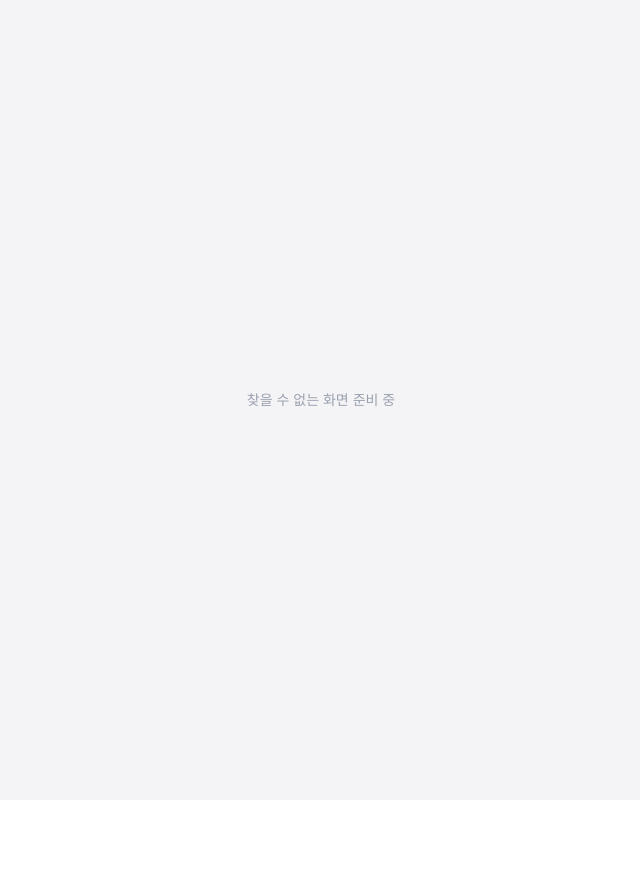
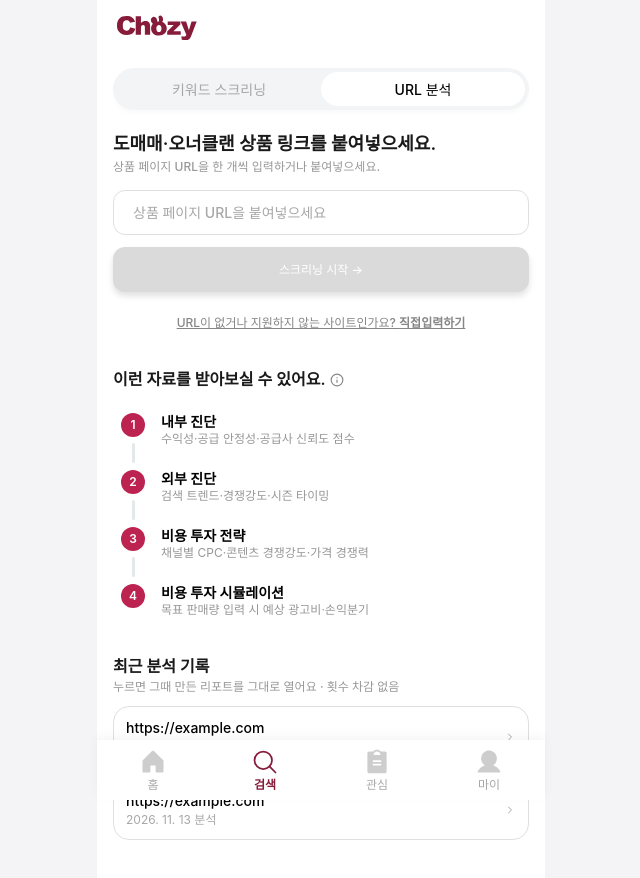
Before and after one commit to Chozy-dev/Chozy-Web, a React (Vite) app: page /search/url in a window 1280 px wide. Shown: the top 878 px of the page, without its empty margins (319-959 px from the left). Before the commit the page ends 800 px from the top, so only its background shows below. Built offline with nearby package versions, Linux system fonts and the light colour scheme; a web font is replaced by a local one.

Commit message:
feat: URL 분석 화면과 키워드 정밀 분석 흐름 연결

```diff
--- a/src/App.tsx
+++ b/src/App.tsx
@@ -3,6 +3,7 @@ import AppShell from "./layouts/AppShell";
 import TabLayout from "./layouts/TabLayout";
 import HomeScreen from "./pages/home/HomeScreen";
 import KeywordScreeningScreen from "./pages/search/KeywordScreeningScreen";
+import UrlAnalysisScreen from "./pages/search/UrlAnalysisScreen";
 import ScreeningResultsScreen from "./pages/search/ScreeningResultsScreen";
 import InterestScreen from "./pages/interest/InterestScreen";
 import NotificationsView from "./pages/notifications/NotificationsView";
@@ -33,6 +34,7 @@ export default function App() {
           <Route element={<TabLayout />}>
             <Route path="/" element={<HomeScreen />} />
             <Route path="/search" element={<KeywordScreeningScreen />} />
+            <Route path="/search/url" element={<UrlAnalysisScreen />} />
             <Route path="/search/results/:resultId?" element={<ScreeningResultsScreen />} />
             <Route element={<RequireSignIn />}>
               <Route path="/wishlist" element={<InterestScreen />} />
--- a/src/components/search/SearchModeTabs.tsx
+++ b/src/components/search/SearchModeTabs.tsx
@@ -1,24 +1,26 @@
+export type SearchMode = "keyword" | "url";
+
 interface SearchModeTabsProps {
-  onUrlAnalysis: () => void;
+  value: SearchMode;
+  onChange: (mode: SearchMode) => void;
 }
 
-export default function SearchModeTabs({ onUrlAnalysis }: SearchModeTabsProps) {
+const MODES: { value: SearchMode; label: string }[] = [{ value: "keyword", label: "키워드 스크리닝" }, { value: "url", label: "URL 분석" }];
+
+export default function SearchModeTabs({ value, onChange }: SearchModeTabsProps) {
   return (
     <nav aria-label="검색 방식" className="flex h-[42px] rounded-full bg-back p-1 shadow-[0px_4px_4px_rgba(0,0,0,0.02)]">
-      <button
-        type="button"
-        aria-current="page"
-        className="flex flex-1 items-center justify-center rounded-full bg-white text-sm leading-[17px] font-medium text-black1"
-      >
-        키워드 스크리닝
-      </button>
-      <button
-        type="button"
-        onClick={onUrlAnalysis}
-        className="flex flex-1 items-center justify-center rounded-full text-sm leading-[17px] text-gray1"
-      >
-        URL 분석
-      </button>
+      {MODES.map((mode) => (
+        <button
+          key={mode.value}
+          type="button"
+          aria-current={mode.value === value ? "page" : undefined}
+          onClick={() => { if (mode.value !== value) onChange(mode.value); }}
+          className={`flex flex-1 items-center justify-center rounded-full text-sm leading-[17px] ${mode.value === value ? "bg-white font-medium text-black1" : "font-normal text-gray1"}`}
+        >
+          {mode.label}
+        </button>
+      ))}
     </nav>
   );
 }
--- a/src/pages/search/KeywordScreeningScreen.tsx
+++ b/src/pages/search/KeywordScreeningScreen.tsx
@@ -1,7 +1,5 @@
-import { useCallback, useState } from "react";
 import { createSearchParams, useLocation, useNavigate } from "react-router";
-import logo from "../../assets/home/logo.svg";
-import Toast from "../../components/common/Toast";
+import SearchHeader from "../../components/search/SearchHeader";
 import KeywordScreeningForm from "../../components/search/KeywordScreeningForm";
 import RecentScreenings from "../../components/search/RecentScreenings";
 import SearchModeTabs from "../../components/search/SearchModeTabs";
@@ -10,8 +8,6 @@ import { RECENT_SCREENINGS } from "../../data/search";
 export default function KeywordScreeningScreen() {
   const navigate = useNavigate();
   const location = useLocation();
-  const [message, setMessage] = useState("");
-  const closeToast = useCallback(() => setMessage(""), []);
   const initialValue = typeof location.state?.keywordDraft === "string" ? location.state.keywordDraft : "";
 
   function startScreening(keywords: string[]) {
@@ -21,16 +17,11 @@ export default function KeywordScreeningScreen() {
 
   return (
     <main className="min-h-dvh bg-white pb-[calc(var(--compact-tab-bar-height)+env(safe-area-inset-bottom,0px)+24px)] text-black1">
-      <header className="flex h-[52px] items-start px-5 pt-3">
-        <h1>
-          <img src={logo} alt="Chozy" className="h-[29px] w-20" />
-          <span className="sr-only">키워드 스크리닝</span>
-        </h1>
-      </header>
+      <SearchHeader title="키워드 스크리닝" />
 
       <div className="px-4">
         <div className="mt-4">
-          <SearchModeTabs onUrlAnalysis={() => setMessage("URL 분석 기능을 준비 중이에요.")} />
+          <SearchModeTabs value="keyword" onChange={() => navigate("/search/url")} />
         </div>
 
         <div className="mt-6">
@@ -44,8 +35,6 @@ export default function KeywordScreeningScreen() {
           <RecentScreenings items={RECENT_SCREENINGS} onSelect={(item) => startScreening([item.keyword])} />
         </div>
       </div>
-
-      <Toast message={message} open={Boolean(message)} onClose={closeToast} bottom="above-nav" />
     </main>
   );
 }
--- a/src/pages/search/ScreeningResultsScreen.tsx
+++ b/src/pages/search/ScreeningResultsScreen.tsx
@@ -1,7 +1,6 @@
-import { useCallback, useEffect, useState } from "react";
-import { Link, useLocation, useNavigate, useParams, useSearchParams } from "react-router";
+import { useEffect, useState } from "react";
+import { createSearchParams, Link, useLocation, useNavigate, useParams, useSearchParams } from "react-router";
 import backArrow from "../../assets/common/back-arrow.svg";
-import Toast from "../../components/common/Toast";
 import ScreeningFilters from "../../components/search/ScreeningFilters";
 import ScreeningResultCard from "../../components/search/ScreeningResultCard";
 import ScreeningSort from "../../components/search/ScreeningSort";
@@ -20,10 +19,8 @@ export default function ScreeningResultsScreen() {
   const [sort, setSort] = useState<SortOrder>("upload");
   const [minimumVolume, setMinimumVolume] = useState("");
   const [competition, setCompetition] = useState<CompetitionFilter>("all");
-  const [message, setMessage] = useState("");
   const [detailPreferences, setDetailPreferences] = useState<Record<string, ScreeningDetailPreferences>>({});
   const results = createExampleScreeningResults(keywords, (id) => detailPreferences[id]?.category ?? "none");
-  const closeToast = useCallback(() => setMessage(""), []);
   const visibleResults = selectScreeningResults(results, sort, Number(minimumVolume) || 0, competition);
   const selectedResult = results.find((result) => result.id === resultId);
   const selectedResultVisible = visibleResults.some((result) => result.id === resultId);
@@ -74,7 +71,7 @@ export default function ScreeningResultsScreen() {
                 result={selectedResult}
                 preferences={detailPreferences[resultId] ?? { category: "none", period: "12m" }}
                 onPreferencesChange={(preferences) => setDetailPreferences((previous) => ({ ...previous, [resultId]: preferences }))}
-                onAnalyze={() => setMessage("정밀 분석 화면을 준비 중이에요.")}
+                onAnalyze={() => navigate({ pathname: "/search/url", search: createSearchParams({ keyword: selectedResult.keyword }).toString() })}
               />
             </div>
           ) : (
@@ -111,7 +108,6 @@ export default function ScreeningResultsScreen() {
         )}
       </div>
 
-      <Toast message={message} open={Boolean(message)} onClose={closeToast} bottom="above-nav" />
     </main>
   );
 }
--- /dev/null
+++ b/src/pages/search/UrlAnalysisScreen.tsx
@@ -0,0 +1,40 @@
+import { useCallback, useState } from "react";
+import { useNavigate } from "react-router";
+import Toast from "../../components/common/Toast";
+import SearchHeader from "../../components/search/SearchHeader";
+import SearchModeTabs from "../../components/search/SearchModeTabs";
+import UrlAnalysisForm from "../../components/search/UrlAnalysisForm";
+import UrlReportPreview from "../../components/search/UrlReportPreview";
+import RecentUrlAnalyses from "../../components/search/RecentUrlAnalyses";
+import { RECENT_URL_ANALYSES } from "../../data/urlAnalysis";
+
+export default function UrlAnalysisScreen() {
+  const navigate = useNavigate();
+  const [message, setMessage] = useState("");
+  const closeToast = useCallback(() => setMessage(""), []);
+
+  return (
+    <main className="min-h-dvh bg-white pb-[calc(var(--compact-tab-bar-height)+env(safe-area-inset-bottom,0px)+24px)] text-black1">
+      <SearchHeader title="URL 분석" />
+      <div className="px-4">
+        <div className="mt-4">
+          <SearchModeTabs value="url" onChange={() => navigate("/search")} />
+        </div>
+        <div className="mt-6">
+          <UrlAnalysisForm
+            description="상품 페이지 URL을 한 개씩 입력하거나 붙여넣으세요."
+            onAnalyze={() => setMessage("URL 분석 결과 화면을 준비 중이에요.")}
+            onManualInput={() => setMessage("직접 입력 화면을 준비 중이에요.")}
+          />
+        </div>
+        <div className="mt-10">
+          <UrlReportPreview onInfo={() => setMessage("분석 자료 상세 안내를 준비 중이에요.")} />
+        </div>
+        <div className="mt-[38px]">
+          <RecentUrlAnalyses items={RECENT_URL_ANALYSES} onSelect={() => setMessage("저장된 리포트 화면을 준비 중이에요.")} />
+        </div>
+      </div>
+      <Toast message={message} open={Boolean(message)} onClose={closeToast} bottom="above-nav" />
+    </main>
+  );
+}
```
